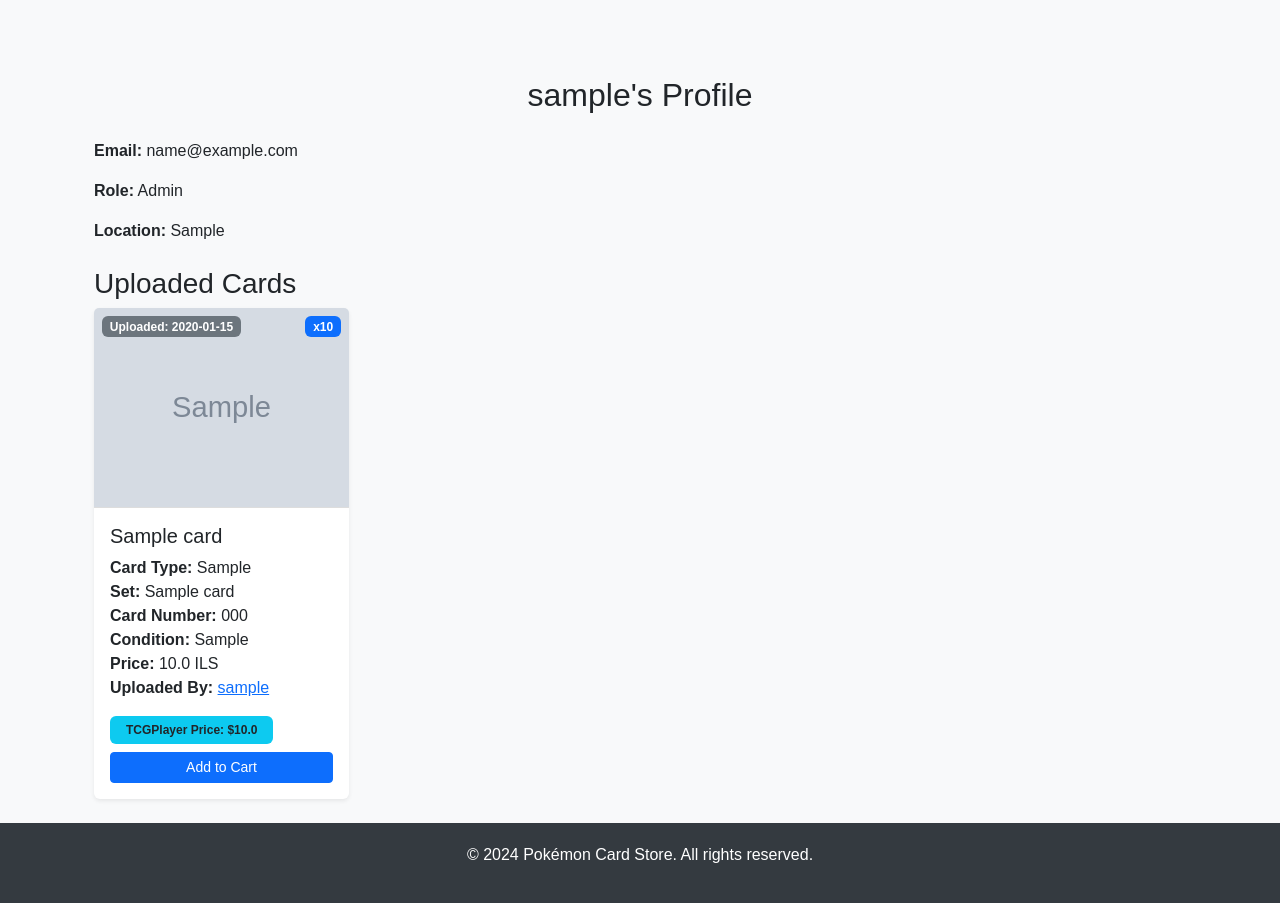
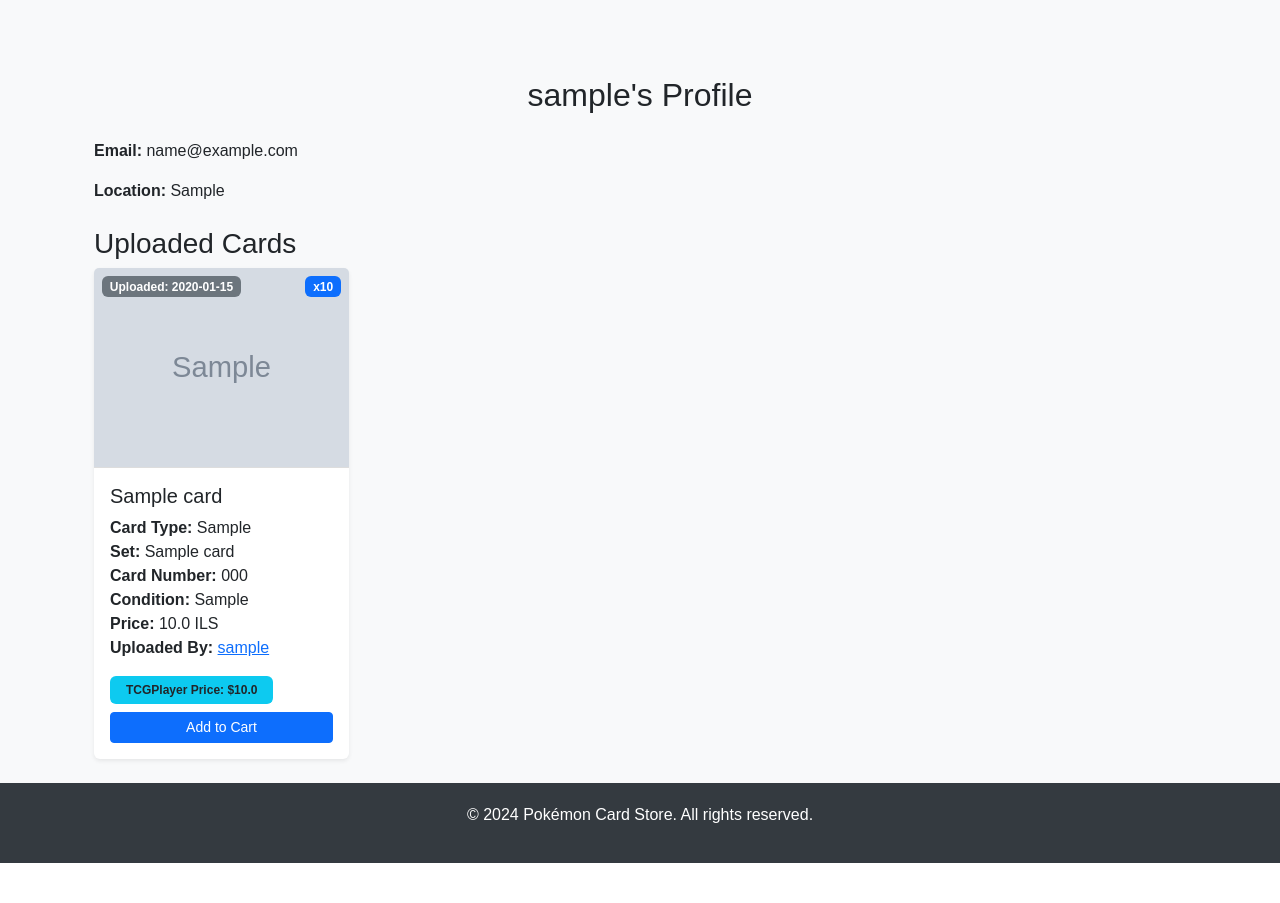
Before and after one commit to urkorenu/pokemon-shop, a Flask app: page /profile/1 in a window 1280 px wide. Shown: the part 62-965 px from the top of the page. After the commit the page ends 925 px from the top, so only its background shows below. Run offline with Flask 3, Linux system fonts and the light colour scheme; tables that the repository leaves empty hold one stand-in row (values such as "Sample post"); grey boxes marked "Sample" are stand-in pictures; some libraries are stand-ins or nearby versions.

Commit message:
remved role on user page

```diff
--- a/app/templates/profile.html
+++ b/app/templates/profile.html
@@ -4,7 +4,6 @@
 <div class="container">
     <h2 class="text-center mb-4">{{ user.username }}'s Profile</h2>
     <p><strong>Email:</strong> {{ user.email }}</p>
-    <p><strong>Role:</strong> {{ user.role|capitalize }}</p>
     <p><strong>Location:</strong> {{ user.location if user.location else "N/A" }}</p>
 
     <h3 class="mt-4">Uploaded Cards</h3>
```
